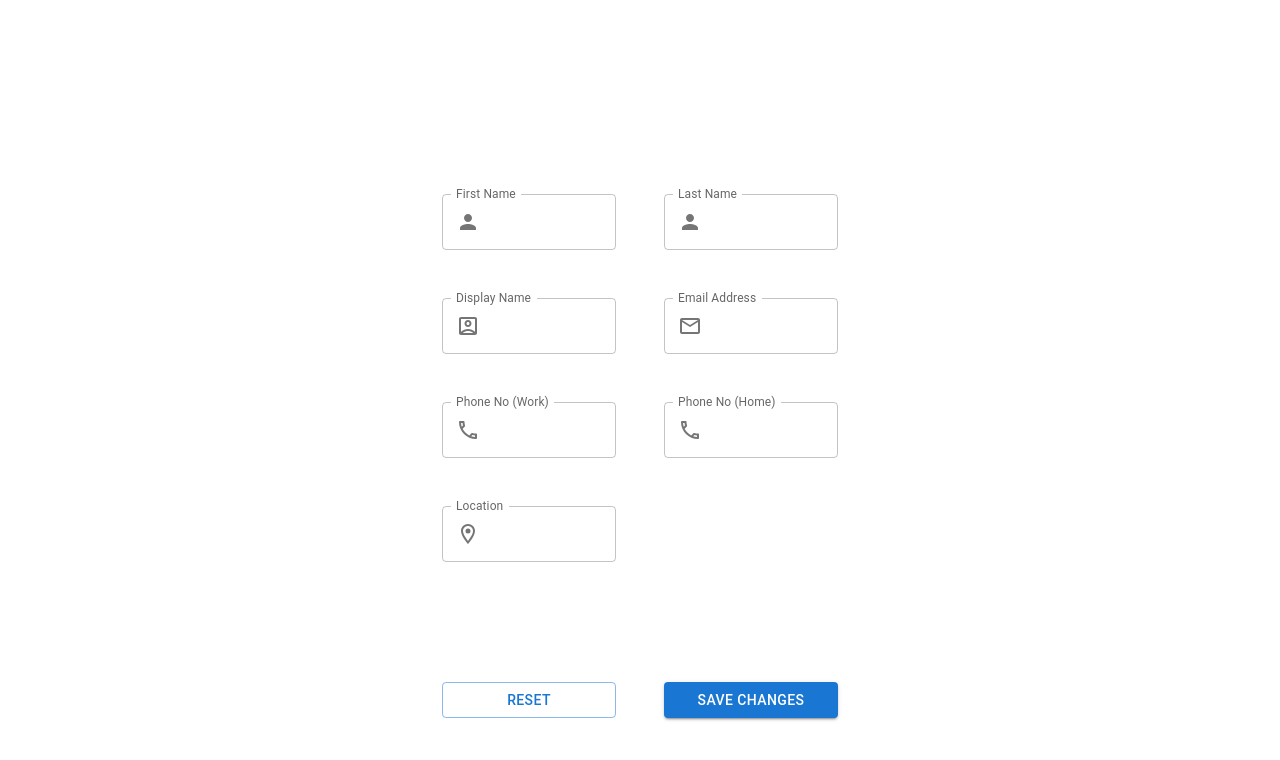
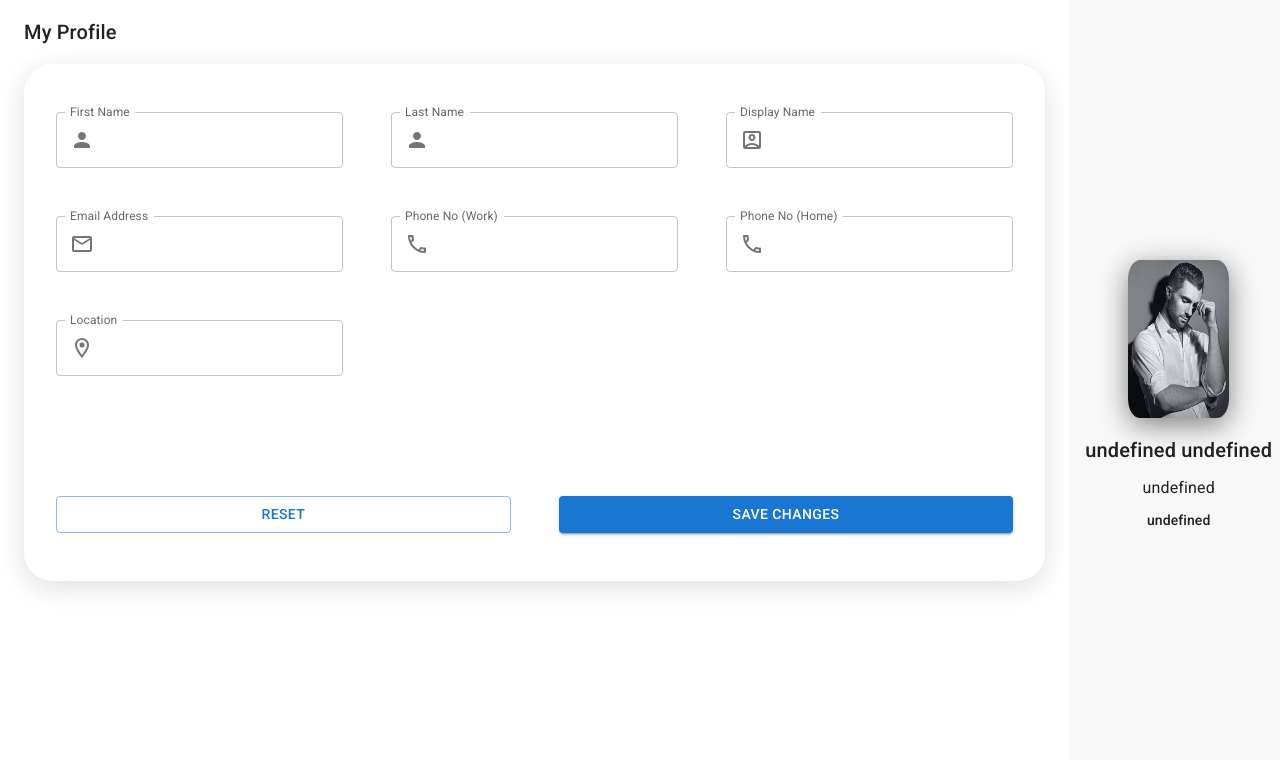
Before and after one commit to hariprasad01/profile-view, a React (Create React App) app: page / in a window 1280 px wide. Shown: the top 760 px of the page. Built offline with nearby package versions, Linux system fonts and the light colour scheme; no server answers; the database is empty.

Commit message:
Adding profile side bar and some css changes

```diff
--- a/src/App.css
+++ b/src/App.css
@@ -1,37 +1,17 @@
-.App {
+/* .App {
   text-align: center;
-}
-
-.App-logo {
-  height: 40vmin;
-  pointer-events: none;
-}
-
-@media (prefers-reduced-motion: no-preference) {
-  .App-logo {
-    animation: App-logo-spin infinite 20s linear;
-  }
-}
+} */
 
 .App-header {
   min-height: 100vh;
-  display: flex;
+  /* display: flex;
   flex-direction: column;
   align-items: center;
   justify-content: center;
   font-size: calc(10px + 2vmin);
-  color: white;
+  color: white; */
 }
 
-.App-link {
-  color: #61dafb;
+body > #root > div {
+  height: 100%;
 }
-
-@keyframes App-logo-spin {
-  from {
-    transform: rotate(0deg);
-  }
-  to {
-    transform: rotate(360deg);
-  }
-}
--- a/src/App.js
+++ b/src/App.js
@@ -1,5 +1,9 @@
 import './App.css';
 import ProfileForm from './ProfileForm';
+import '@fontsource/roboto/300.css';
+import '@fontsource/roboto/400.css';
+import '@fontsource/roboto/500.css';
+import '@fontsource/roboto/700.css';
 
 function App() {
   return (
--- a/src/Components/Form/Form.js
+++ b/src/Components/Form/Form.js
@@ -3,6 +3,7 @@ import Grid from '@mui/material/Grid';
 import Box from '@mui/material/Box';
 import TextInput from './CustomFields/TextInput';
 import { useState, useEffect } from 'react'
+import { width } from '@mui/system';
 
 export default function Form(props) {
   const { formItems, formData, onSubmit } = props;
@@ -31,12 +32,12 @@ export default function Form(props) {
   }
 
   return (
-    <Box component="form" noValidate onSubmit={handleSubmit} onReset={handleReset} sx={{ mt: 8 }}>
+    <Box component="form" noValidate onSubmit={handleSubmit} onReset={handleReset} sx={{ mt: 2 }}>
       <Grid container spacing={6}>
         {
           formItems.map((item) => {
             return (
-              <Grid item xs={12} sm={6} key={item.name}>
+              <Grid item xs={12} sm={4} key={item.name}>
                 <TextInput {...item} value={localFormData[item.name]} onChange={handleChange} />
               </Grid>
             )
--- a/src/ProfileForm.js
+++ b/src/ProfileForm.js
@@ -1,13 +1,15 @@
 import { useEffect, useState } from 'react';
 import CssBaseline from '@mui/material/CssBaseline';
 import Box from '@mui/material/Box';
-import Container from '@mui/material/Container';
 import { createTheme, ThemeProvider } from '@mui/material/styles';
 import PersonIcon from '@mui/icons-material/Person';
 import MailOutlineIcon from '@mui/icons-material/MailOutline';
 import AccountBoxOutlinedIcon from '@mui/icons-material/AccountBoxOutlined';
 import LocalPhoneOutlinedIcon from '@mui/icons-material/LocalPhoneOutlined';
 import LocationOnOutlinedIcon from '@mui/icons-material/LocationOnOutlined';
+import Card from '@mui/material/Card';
+import { Grid, Typography } from '@mui/material';
+
 import Form from './Components/Form/Form';
 import { getUserById, updateUserDetails } from './api'
 
@@ -61,24 +63,69 @@ export default function ProfileForm() {
   }, [])
 
   const handleSubmit = (udpatedFormData) => {
-    updateUserDetails('JYzT4N6pxfDBaxu5uru3', udpatedFormData);
+    updateUserDetails('JYzT4N6pxfDBaxu5uru3', udpatedFormData)
+    .then((data) => {
+      setFormData(udpatedFormData);
+    });
   };
 
   return (
     <ThemeProvider theme={theme}>
-      <Container component="main" maxWidth="xs">
+      {/* <Container component="main"> */}
       <CssBaseline />
+      <Grid container spacing={1} sx={{ height: '100vh', paddingLeft: 3 }}>
+        <Grid item xs={12} sm={10} sx={{
+          padding: 3,
+          mt: 2
+        }}>
+          <Typography variant="h6" gutterBottom>
+            My Profile
+          </Typography>
+          <Card raised={true} sx={{
+            mt: 2,
+            padding: 4,
+            alignItems: 'center',
+            borderRadius: 7,
+            boxShadow: 'rgba(100, 100, 111, 0.2) 0px 7px 29px 0px'
+          }}>
             <Box
               sx={{
-            marginTop: 8,
                 display: 'flex',
                 flexDirection: 'column',
                 alignItems: 'center',
+                position: 'relative'
               }}
             >
               <Form formItems={profileFormItems} formData={formData} onSubmit={handleSubmit} onReset={handleSubmit}></Form>
             </Box>
-      </Container>
+          </Card>
+        </Grid>
+        <Grid item xs={12} sm={2} sx={{
+          backgroundColor: "#F8F8F8",
+          display: 'flex',
+          flexDirection: 'column',
+          alignItems: 'center',
+          justifyContent: 'center'
+        }}>
+          <img src='profilePic.jpg' width='50%' height='20%' style={{borderRadius:'12%', boxShadow: 'grey 0px 7px 29px 0px'}}></img>
+          <Typography variant="h6" sx={{
+            mt: 2
+          }}>
+            {`${formData.firstName} ${formData.lastName}`}
+          </Typography>
+          <Typography variant="subtitle1" sx={{
+            mt: 1
+          }}>
+            {`${formData.displayName}`}
+          </Typography>
+          <Typography variant="subtitle2" sx={{
+            mt: 1
+          }}>
+            {`${formData.email}`}
+          </Typography>
+        </Grid>
+      </Grid>
+      {/* </Container> */}
     </ThemeProvider>
   );
 }
```
Also changed, not shown: public/profilePic.jpg (added). Lines whose indentation alone changed are shown as unchanged.
